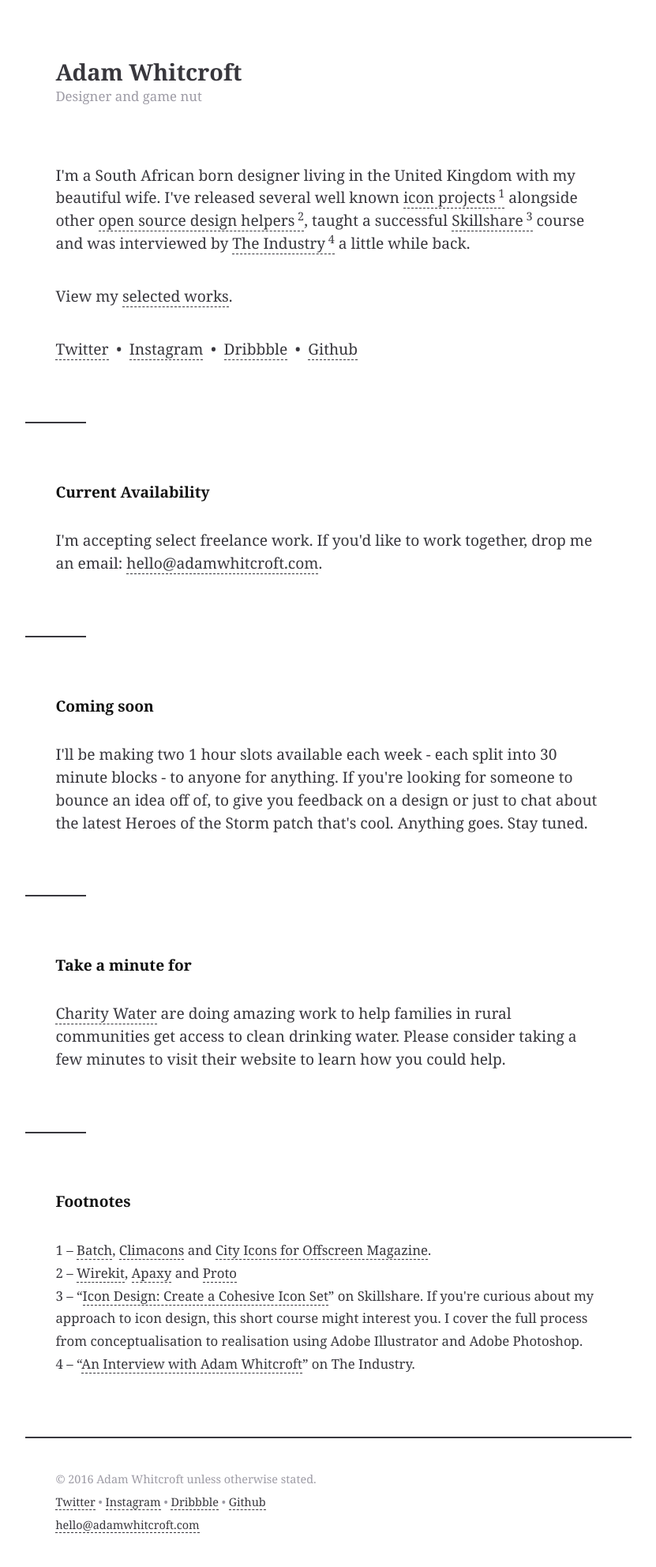
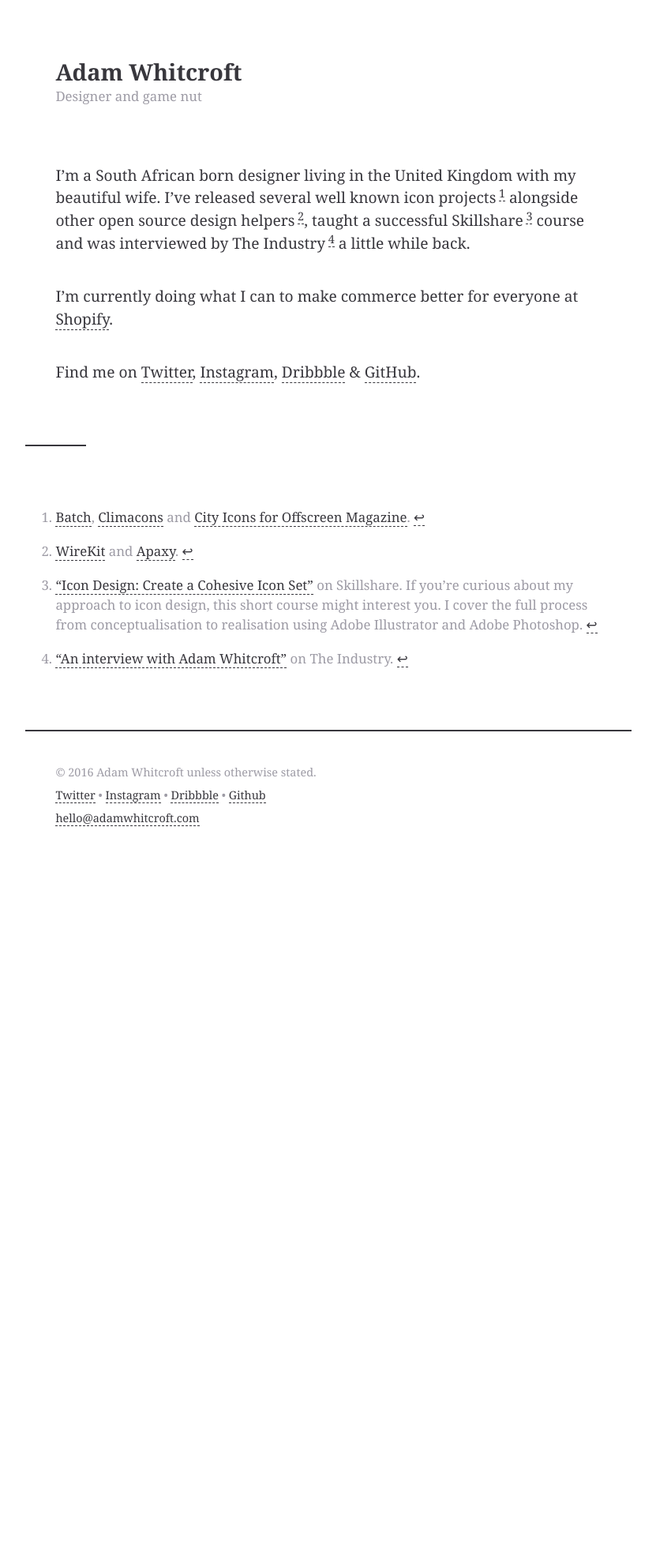
Before and after one commit to AdamWhitcroft/adamwhitcroft.github.io, a Jekyll site: the page built from index.md, in a window 1280 px wide. Shown: the whole page at 79% size, without its empty margins (224-1055 px from the left). Built offline with Jekyll 4.4.1, drawn with Linux system fonts in a browser that asks for light colours; after the commit the page ends 1089 px from its top, so only the background shows below that.

Commit message:
cleaning up!

```diff
--- a/_config.yml
+++ b/_config.yml
@@ -4,3 +4,4 @@
 collections:
   portfolio:
     output: true
+markdown: kramdown
--- a/_includes/availability.html
+++ /dev/null
@@ -1,6 +0,0 @@
-<section class="current-availability">
-	<h2>Current Availability</h2>
-	<p>I'm accepting select freelance work. If you'd like to work together, drop me an email: <a href="mailto:hello@adamwhitcroft.com">hello@adamwhitcroft.com</a>.</p>
-</section>
-
-<hr>
--- a/_includes/footnotes.html
+++ /dev/null
@@ -1,8 +0,0 @@
-<section class="footnotes">
-	<h2>Footnotes</h2>
-	<ul class="footnotes">
-		{% for note in page.footnotes %}
-		<li id="fn-{{ note.key }}"><span>{{ note.key }}</span> &ndash; {{ note.value }}</li>
-		{% endfor %}
-	</ul>
-</section>
--- a/_sass/_base.scss
+++ b/_sass/_base.scss
@@ -145,12 +145,17 @@
 
 
 .footnotes {
+    font-size: .875em;
+    line-height: 1.5em;
+    color: lighten($color, 40%);
 
-    ul {
-        font-size: .875em;
-        @extend .plain-ul;
+    ol {
+        padding-left: 0;
     }
 
+    p {
+        margin: 0 0 1em 0;
+    }
 }
 
 /* --------------------------------------------------------
--- a/_sass/_type.scss
+++ b/_sass/_type.scss
@@ -59,3 +59,7 @@
     }
 
 }
+
+.reversefootnote {
+    font-family: sans-serif;
+}
--- a/index.md
+++ b/index.md
@@ -2,40 +2,17 @@
 layout: default
 class: home
 meta-title: Adam Whitcroft, Designer
-availability: available
-footnotes:
-  - key: 1
-    value: "<a href='/batch'>Batch</a>, <a href='/climacons'>Climacons</a> and <a href='/offscreen'>City Icons for Offscreen Magazine</a>."
-  - key: 2
-    value: "<a href='/wirekit'>Wirekit</a>, <a href='/apaxy'>Apaxy</a> and <a href='/proto'>Proto</a>"
-  - key: 3
-    value: "&ldquo;<a href='http://skl.sh/1P1KSd8'>Icon Design: Create a Cohesive Icon Set</a>&rdquo; on Skillshare. If you're curious about my approach to icon design, this short course might interest you. I cover the full process from conceptualisation to realisation using Adobe Illustrator and Adobe Photoshop."
-  - key: 4
-    value: "&ldquo;<a href='http://theindustry.cc/2013/06/24/an-interview-with-adam-whitcroft/'>An Interview with Adam Whitcroft</a>&rdquo; on The Industry."
 ---
 
-<div class="intro">
-    <p>I'm a South African born designer living in the United Kingdom with my beautiful wife. I've released several well known <a href="#fn-1" class="fn-link">icon projects<sup>1</sup></a> alongside other <a href="#fn-2" class="fn-link">open source design helpers<sup>2</sup></a>, taught a successful <a href="#fn-3" class="fn-link">Skillshare<sup>3</sup></a> course and was interviewed by <a href="#fn-4" class="fn-link">The Industry<sup>4</sup></a> a little while back.</p>
-	<p>View my <a href="/portfolio/">selected works</a>.</p>
-    <ul>
-        <li><a href="https://twitter.com/adamwhitcroft">Twitter</a></li>
-        <li>&bull;</li>
-        <li><a href="https://instagram.com/adamwhitcroft/">Instagram</a></li>
-        <li>&bull;</li>
-        <li><a href="https://dribbble.com/adamwhitcroft">Dribbble</a></li>
-        <li>&bull;</li>
-        <li><a href="https://github.com/AdamWhitcroft">Github</a></li>
-    </ul>
-</div>
+I'm a South African born designer living in the United Kingdom with my beautiful wife. I've released several well known icon projects[^1] alongside other open source design helpers[^2], taught a successful Skillshare[^3] course and was interviewed by The Industry[^4] a little while back.
+
+I'm currently doing what I can to make commerce better for everyone at [Shopify](https://www.shopify.com).
+
+Find me on [Twitter](https://twitter.com/adamwhitcroft), [Instagram](https://instagram.com/adamwhitcroft/), [Dribbble](https://dribbble.com/adamwhitcroft) &amp; [GitHub](https://github.com/AdamWhitcroft).
 
 <hr>
 
-{% if page.availability == 'available' %}
-{% include availability.html %}
-{% endif %}
-
-{% include yo.html %}
-
-{% include suggested-cause.html body="<a href='http://www.charitywater.org/'>Charity Water</a> are doing amazing work to help families in rural communities get access to clean drinking water. Please consider taking a few minutes to visit their website to learn how you could help." %}
-
-{% include footnotes.html %}
+[^1]: [Batch](/batch), [Climacons](/climacons) and [City Icons for Offscreen Magazine](/offscreen).
+[^2]: [WireKit](/wirekit) and [Apaxy](/apaxy).
+[^3]: ["Icon Design: Create a Cohesive Icon Set"](http://skl.sh/adamw) on Skillshare. If you're curious about my approach to icon design, this short course might interest you. I cover the full process from conceptualisation to realisation using Adobe Illustrator and Adobe Photoshop.
+[^4]: ["An interview with Adam Whitcroft"](http://theindustry.cc/2013/06/24/an-interview-with-adam-whitcroft/) on The Industry.
--- a/portfolio.html
+++ b/portfolio.html
@@ -6,7 +6,8 @@
 ---
 
 <section class="portfolio-wrapper grid-row">
-{% for item in site.portfolio reversed | sort: 'date'  %}
+{% assign portfolioItems = site.portfolio | sort: 'date' %}
+{% for item in portfolioItems reversed %}
 	<a href="{{ item.url }}">
 		<article class="portfolio-entry column-{{ item.column-count }} background-{{ item.background-type }}">
 			<div class="inner" style="background-image: url('{{ item.thumb }}'); {% if item.background %}background-color:{{ item.background}}"{% endif %}>
```
